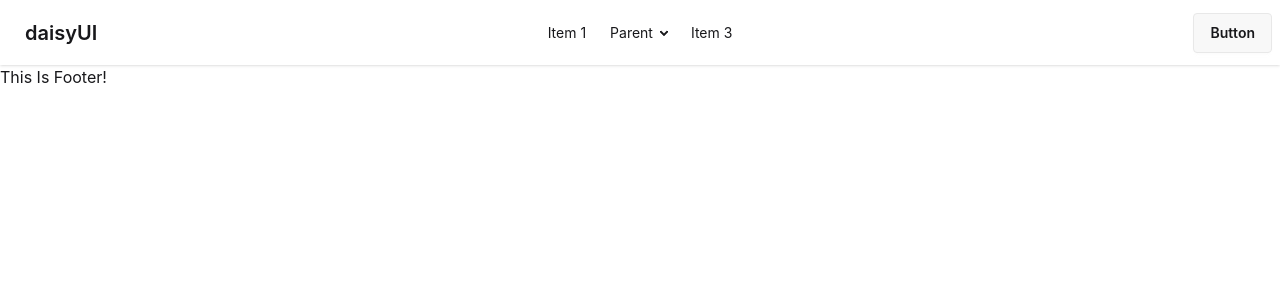
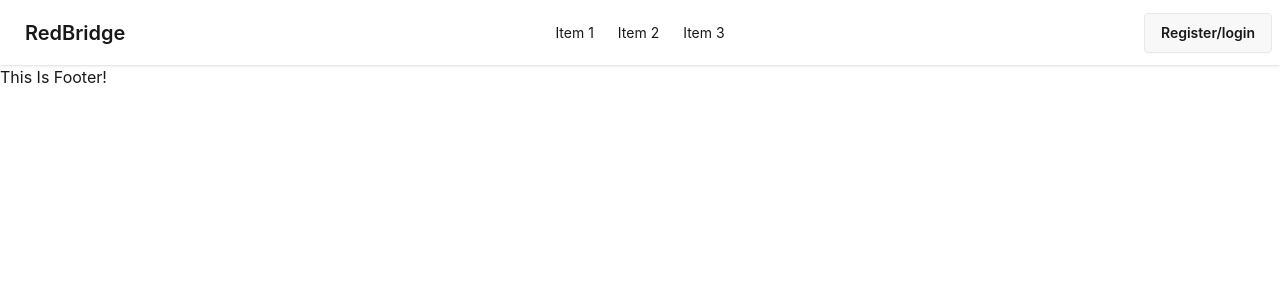
Before and after one commit to abdullahalnoman003/RedBridge, a React (Vite) app in the folder Client-Side/: page / in a window 1280 px wide. Shown: the top 300 px of the page. Built offline with nearby package versions, Linux system fonts and the light colour scheme.

Commit message:
Demo check

```diff
--- a/Client-Side/src/Components/Shared/Navbar.jsx
+++ b/Client-Side/src/Components/Shared/Navbar.jsx
@@ -12,35 +12,22 @@ const Navbar = () => {
         tabIndex="-1"
         className="menu menu-sm dropdown-content bg-base-100 rounded-box z-1 mt-3 w-52 p-2 shadow">
         <li><a>Item 1</a></li>
-        <li>
-          <a>Parent</a>
-          <ul className="p-2">
-            <li><a>Submenu 1</a></li>
-            <li><a>Submenu 2</a></li>
-          </ul>
+        <li> <a>Item 2</a>
         </li>
         <li><a>Item 3</a></li>
       </ul>
     </div>
-    <a className="btn btn-ghost text-xl">daisyUI</a>
+    <a className="btn btn-ghost text-xl">RedBridge</a>
   </div>
   <div className="navbar-center hidden lg:flex">
     <ul className="menu menu-horizontal px-1">
       <li><a>Item 1</a></li>
-      <li>
-        <details>
-          <summary>Parent</summary>
-          <ul className="p-2 bg-base-100 w-40 z-1">
-            <li><a>Submenu 1</a></li>
-            <li><a>Submenu 2</a></li>
-          </ul>
-        </details>
-      </li>
+      <li><a>Item 2</a></li>
       <li><a>Item 3</a></li>
     </ul>
   </div>
   <div className="navbar-end">
-    <a className="btn">Button</a>
+    <a className="btn">Register/login</a>
   </div>
 </div>
 
```
